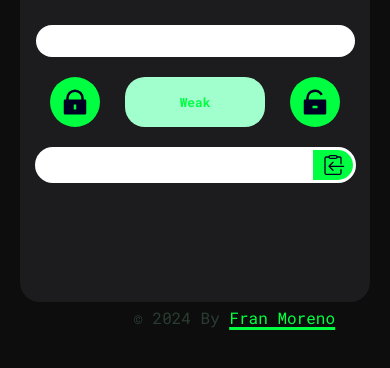
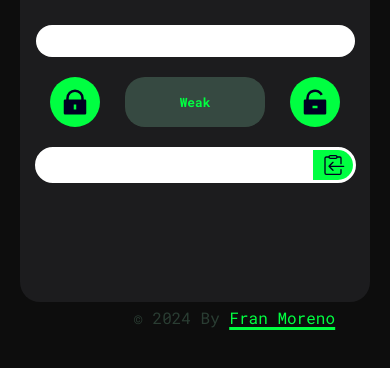
Before and after one commit to Franm99/PasswordEncoder, a plain HTML site: page index.html in a window 390 px wide. Shown: the part 350-718 px from the top of the page. Drawn offline with Linux system fonts and the light colour scheme.

Commit message:
Made encryption type button color more visible

```diff
--- a/styles.css
+++ b/styles.css
@@ -297,7 +297,13 @@ footer {
 
     #encryption-type {
         font-size: .8em;
-        background-color: var(--color5);
+        background-color: var(--color5_faded);
+        -webkit-tap-highlight-color:var(--color1);
+
+    }
+
+    #encryption-type {
+        background-color: var(--color5_faded);
     }
 
     #encode {
```
